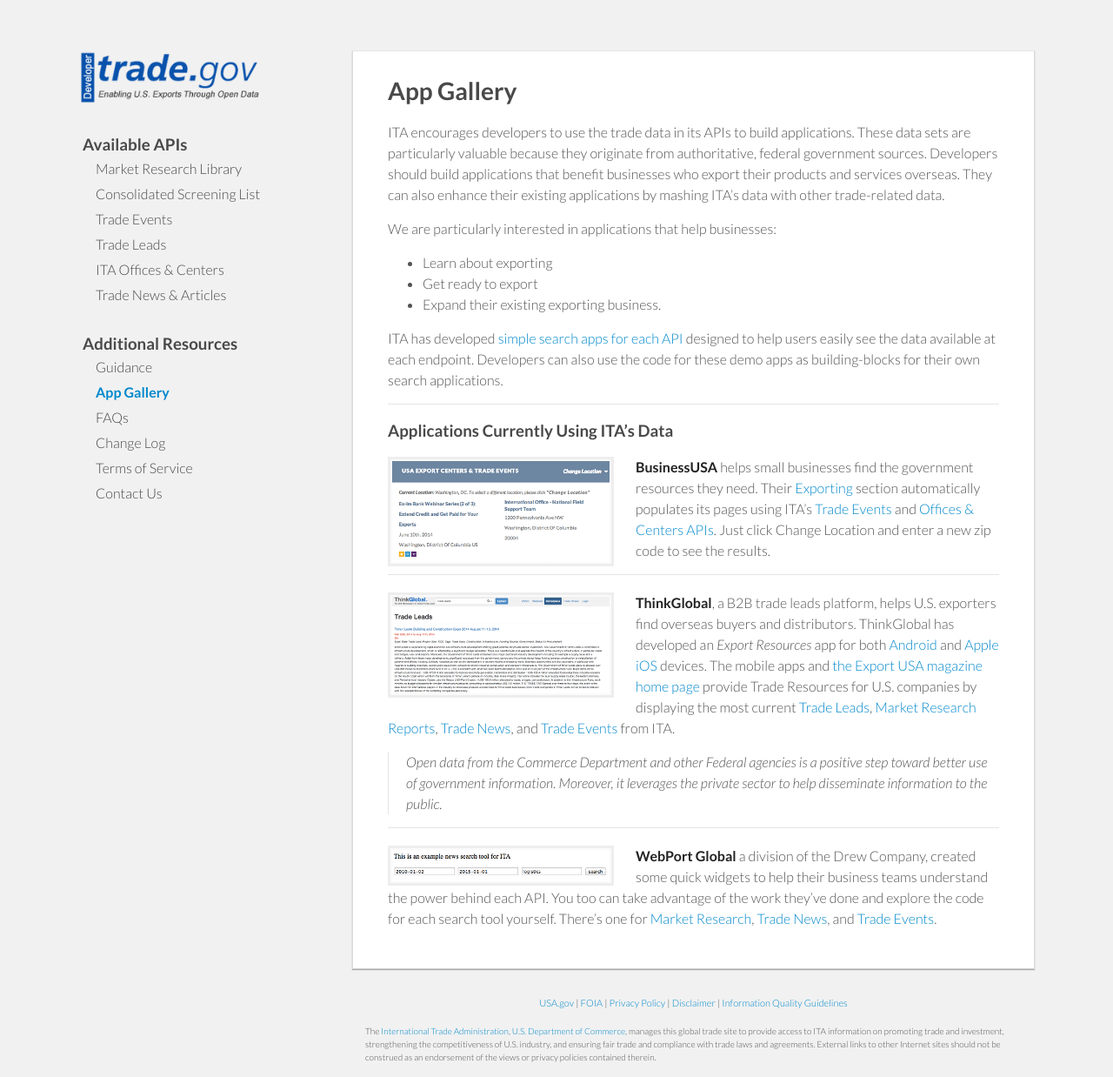
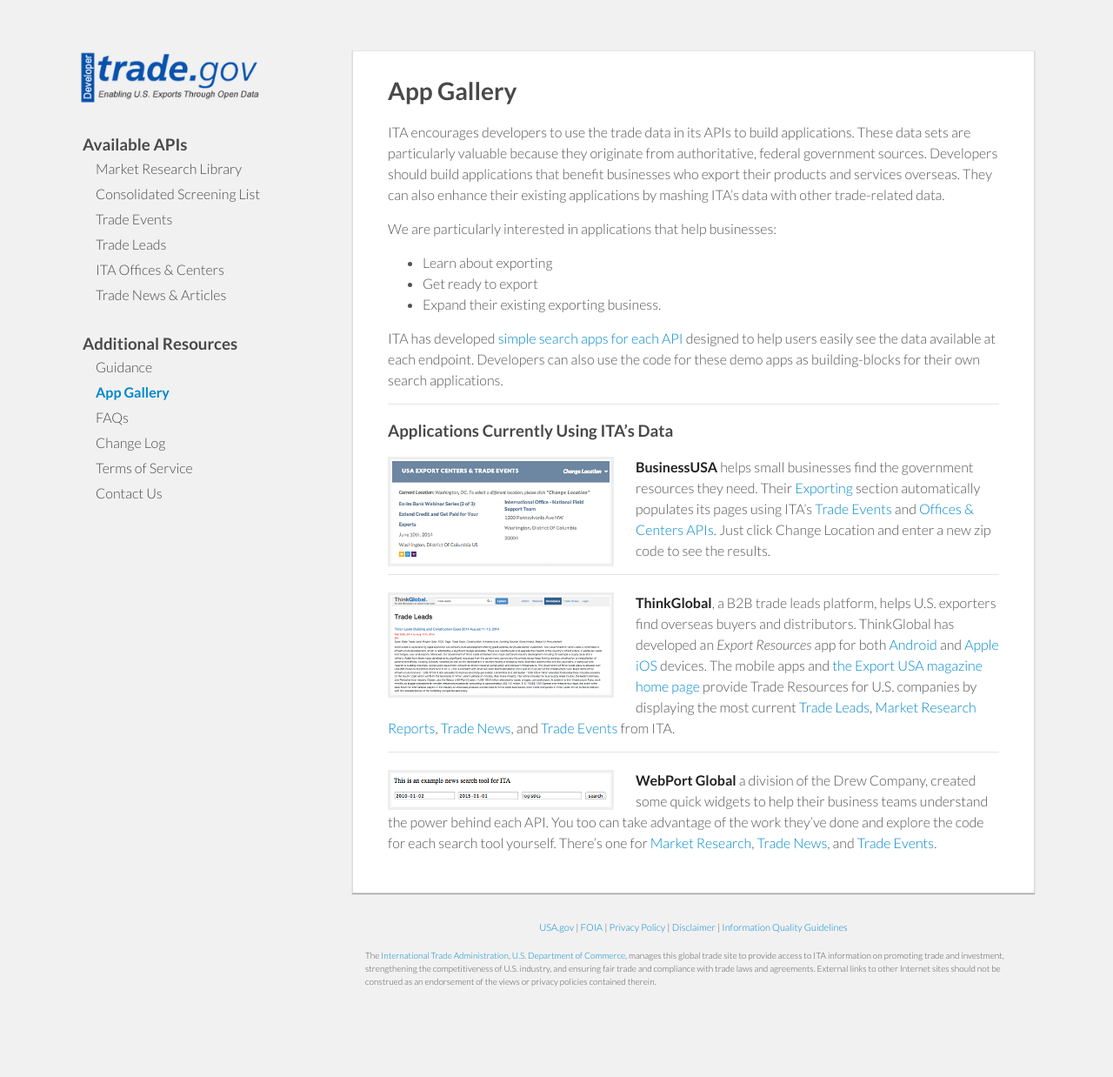
Before and after one commit to InternationalTradeAdministration/developerportal, a Jekyll site: the page built from _posts/2014-11-15-app-gallery.md, in a window 1280 px wide and 1238 px high. Shown: the whole window at 87% size. Built offline with Jekyll 4.4.1, drawn with Linux system fonts in a browser that asks for light colours; nearby versions of some CDN libraries.

Commit message:
Removed ThinkGlobal quote

```diff
--- a/_posts/2014-11-15-app-gallery.md
+++ b/_posts/2014-11-15-app-gallery.md
@@ -30,7 +30,6 @@ ITA has developed [simple search apps for each API](demo-search-apps.html) desig
 [![thinkglobal](images/thinkglobal.png)](http://www.thinkglobal.com/exusa)
 
 **ThinkGlobal**, a B2B trade leads platform, helps U.S. exporters find overseas buyers and distributors. ThinkGlobal has developed  an *Export Resources* app for both [Android](https://play.google.com/store/apps/details?id=com.thinkglobal.trade&hl=en) and [Apple iOS](https://itunes.apple.com/us/app/export-resources/id924508501?mt=8) devices. The mobile apps and [the Export USA magazine home page](http://www.thinkglobal.com/exusa) provide Trade Resources for U.S. companies by displaying the most current [Trade Leads](http://www.thinkglobal.com/trade_resources/trade_leads), [Market Research Reports](http://www.thinkglobal.com/trade_resources/market), [Trade News](http://www.thinkglobal.com/trade_resources/trade_articles), and [Trade Events](http://www.thinkglobal.com/trade_resources/trade_events) from ITA.
-> *Open data from the Commerce Department and other Federal agencies is a positive step toward better use of government information. Moreover, it leverages the private sector to help disseminate information to the public.*
 
 ------
 
```
